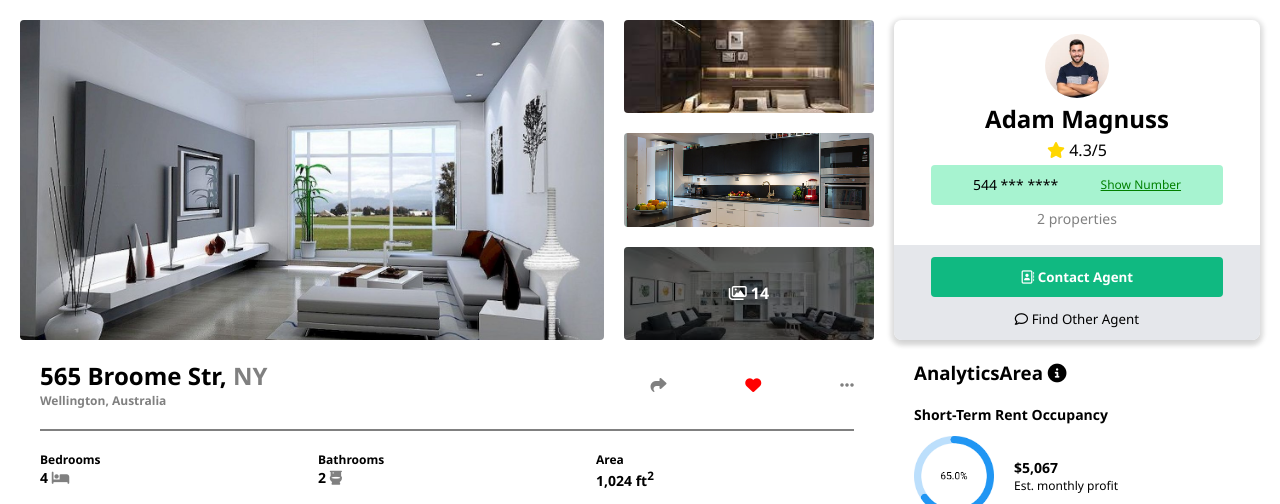
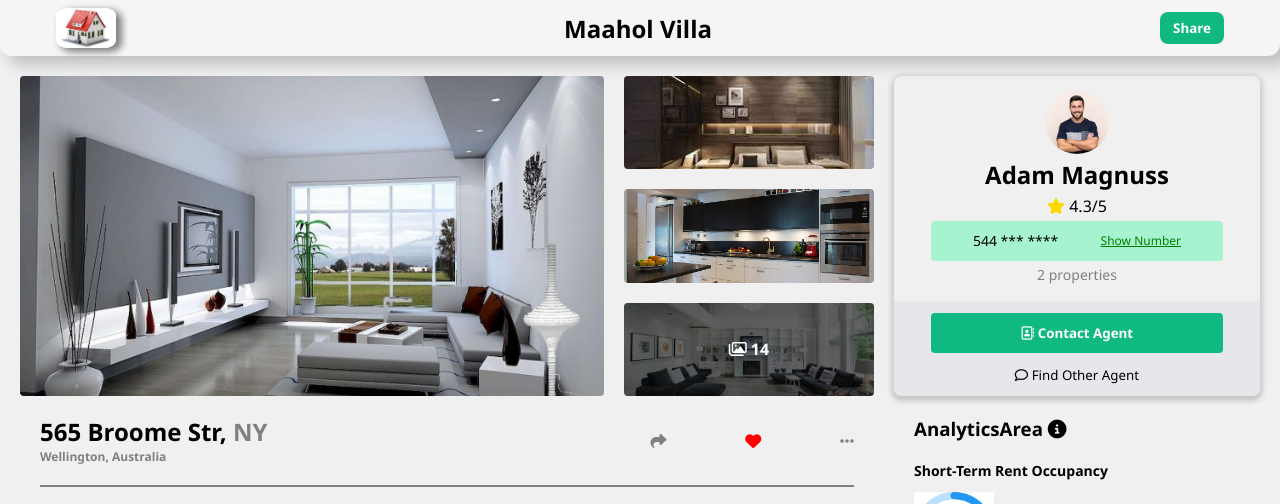
Before and after one commit to ani-netizen/Property-List, a plain HTML site: page index.html in a window 1280 px wide. Shown: the top 504 px of the page. Drawn offline with Linux system fonts and the light colour scheme.

Commit message:
Added Navbar

```diff
--- a/index.html
+++ b/index.html
@@ -13,8 +13,14 @@
     <title>Maahol Villa</title>
 </head>
 
-<body>
-    <nav></nav>
+<body style="background-color: #F0F0F0;">
+    <nav>
+        <div
+            style="height: 2.5rem; width: auto; border-radius: 20%; box-shadow: 5px 3px 7px 1px gray; overflow: hidden;">
+            <img src="./assets/favicon.jpg" alt="logo" style="height: 100%;"></div>
+        <h1>Maahol Villa</h1>
+        <button class="share__button">Share</button>
+    </nav>
 
     <main>
         <section class="property__details__container">
--- a/style.css
+++ b/style.css
@@ -3,6 +3,37 @@
     margin: 0;
     padding: 0;
     font-family: 'Segoe UI', Tahoma, Geneva, Verdana, sans-serif;
+}
+
+nav {
+    background-color: whitesmoke;
+    border-bottom-left-radius: 0.75rem;
+    border-bottom-right-radius: 0.75rem;
+    box-shadow: 10px 7px 15px 2px rgba(0, 0, 0, 0.2);
+    padding: 0 3.5rem;
+    width: 100%;
+    height: 3.5rem;
+    z-index: 5;
+    position: sticky;
+    top: 0;
+    display: flex;
+    align-items: center;
+    justify-content: space-between;
+}
+
+.share__button {
+    height: 2rem;
+    width: 4rem;
+    border: none;
+    border-radius: 0.5rem;
+    background-color: #10B981;
+    color: white;
+    font-weight: bolder;
+}
+
+.share__button:hover {
+    transition: ease-out 700ms;
+    box-shadow: 5px 3px 7px 1px #21da9c;
 }
 
 main {
@@ -150,3 +181,7 @@ main {
     border-radius: 0.25rem;
     border: none;
 }
+
+button {
+    cursor: pointer;
+}
```
Also changed, not shown: assets/safety-chart.png, 1 other file.
